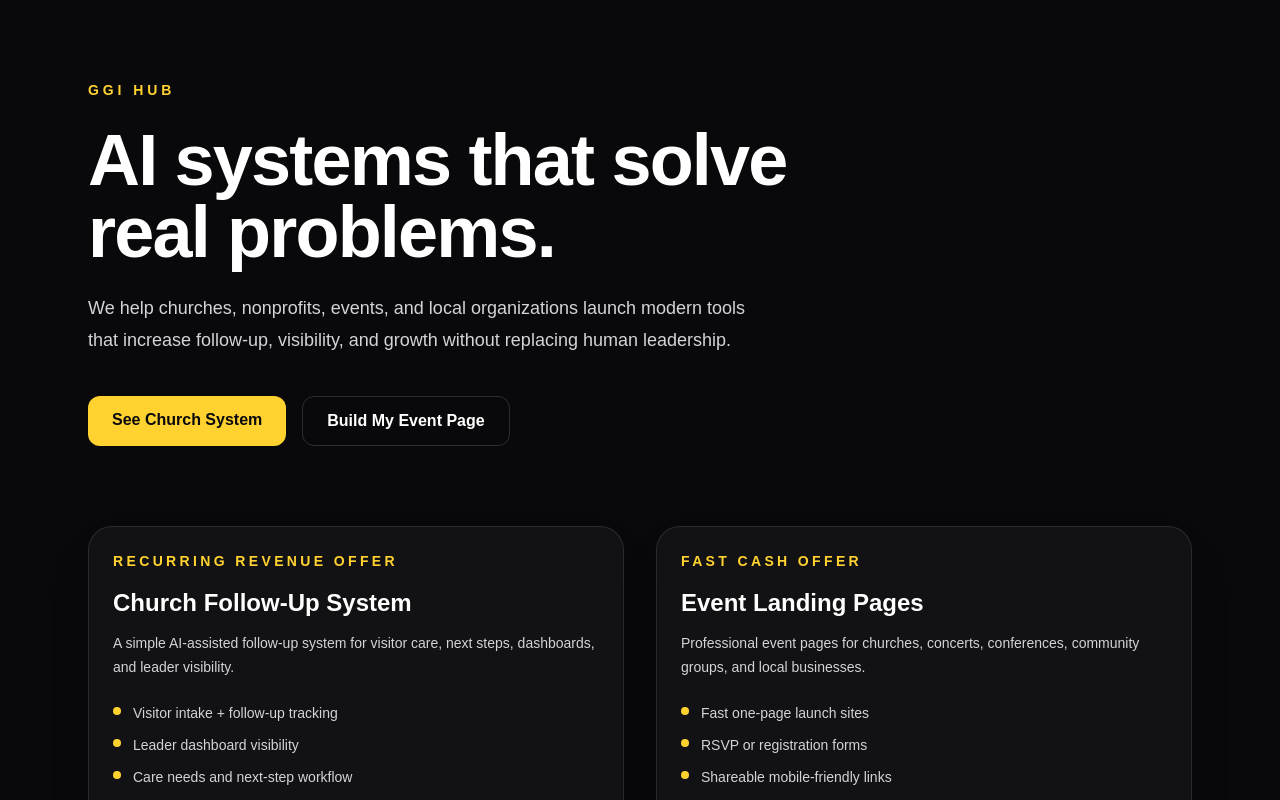
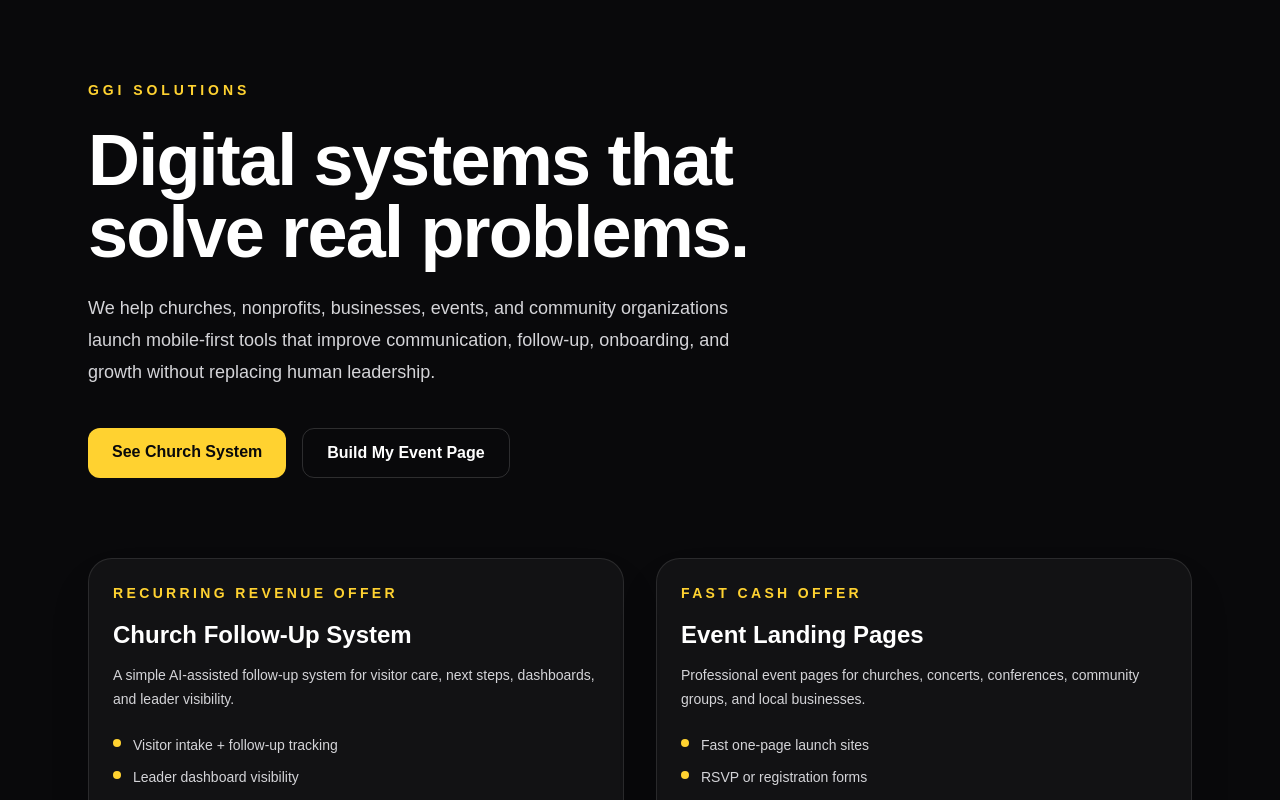
Before and after one commit to Pastorreno/ggi-app-starter, a Next.js app: page / in a window 1280 px wide. Shown: the top 800 px of the page. Built offline with nearby package versions, Linux system fonts and the light colour scheme.

Commit message:
Rename homepage brand to GGI Solutions

```diff
--- a/src/app/page.tsx
+++ b/src/app/page.tsx
@@ -6,11 +6,11 @@ export default function Home() {
     <main className="min-h-screen bg-zinc-950 text-white">
       <section className="mx-auto max-w-6xl px-6 py-20">
         <div className="max-w-3xl">
-          <p className="text-sm font-semibold uppercase tracking-[0.28em] text-amber-300">GGI Hub</p>
-          <h1 className="mt-6 text-5xl font-bold tracking-tight sm:text-7xl">AI systems that solve real problems.</h1>
+          <p className="text-sm font-semibold uppercase tracking-[0.28em] text-amber-300">GGI Solutions</p>
+          <h1 className="mt-6 text-5xl font-bold tracking-tight sm:text-7xl">Digital systems that solve real problems.</h1>
           <p className="mt-6 max-w-2xl text-lg leading-8 text-zinc-300">
-            We help churches, nonprofits, events, and local organizations launch modern tools that increase follow-up,
-            visibility, and growth without replacing human leadership.
+            We help churches, nonprofits, businesses, events, and community organizations launch mobile-first tools that improve communication,
+            follow-up, onboarding, and growth without replacing human leadership.
           </p>
           <div className="mt-10 flex flex-wrap gap-4">
             <Link href="/church-follow-up" className="rounded-xl bg-amber-300 px-6 py-3 font-bold text-zinc-950 hover:bg-amber-200">
```
